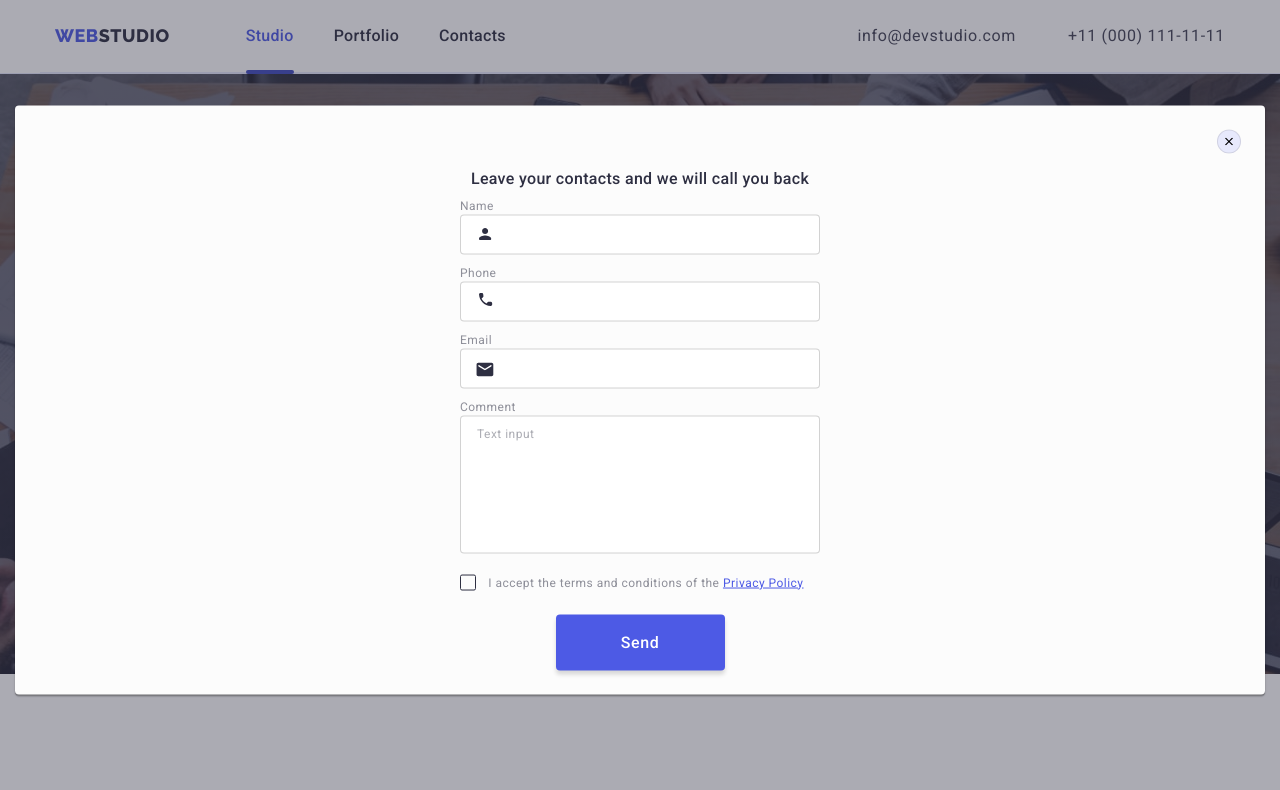
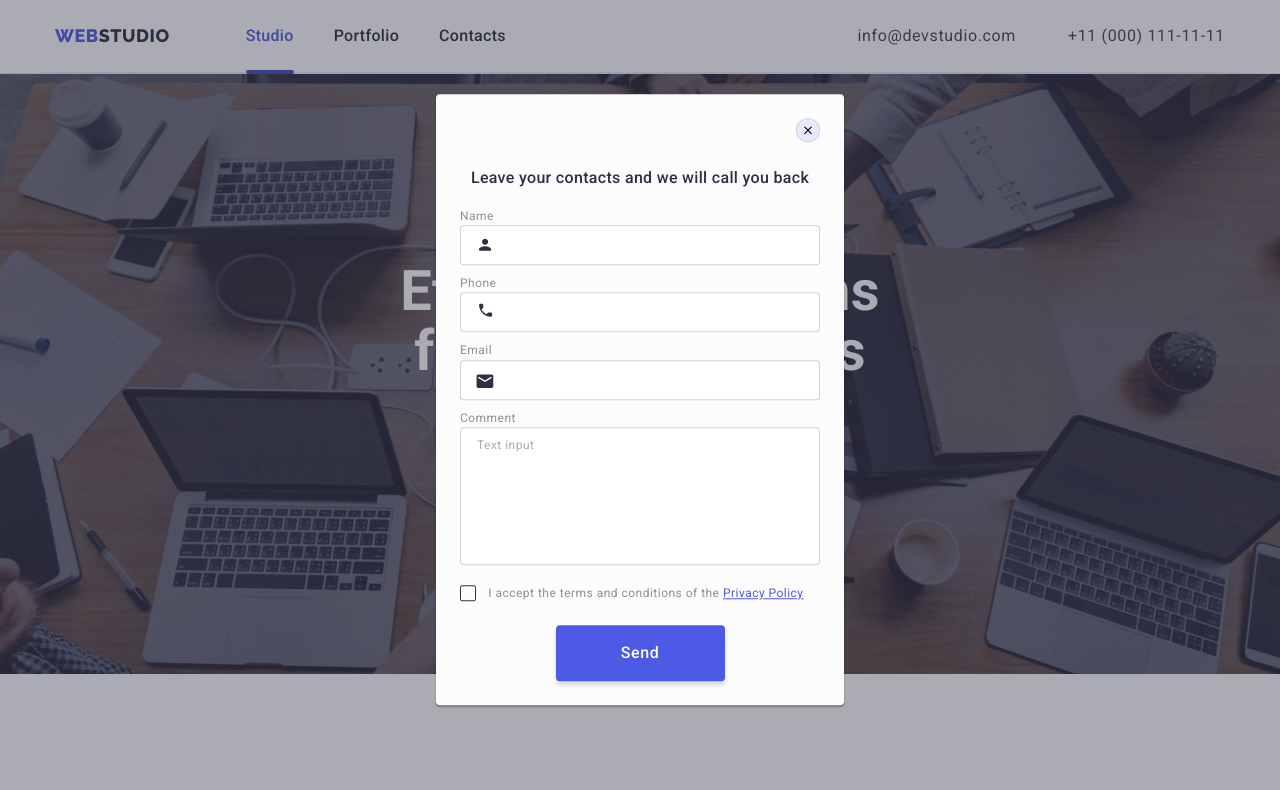
Before and after one commit to Yuliia2023/goit-markup-hw-07, a plain HTML site: page index.html in a window 1280 px wide. Both pictures are taken after a click on the button "Order Service". Shown: the top 790 px of the page. Drawn offline with nearby package versions, Linux system fonts and the light colour scheme.

Commit message:
ljhf,jnrf

```diff
--- a/css/mobile.css
+++ b/css/mobile.css
@@ -12,6 +12,6 @@
     margin-right: 56px;
   }
   .modal {
-    min-width: 408px;
+    max-width: 408px;
   }
 }
--- a/css/styles.css
+++ b/css/styles.css
@@ -394,13 +394,14 @@ body {
   width: 408px;
   margin-left: auto;
   margin-right: auto;
+  width: 100%;
 }
 .form-title {
   font-family: "Roboto";
   font-style: normal;
   font-weight: 500;
   font-size: 16px;
-  line-height: 1.5px;
+  line-height: 1.5;
 
   text-align: center;
   letter-spacing: 0.02em;
```
